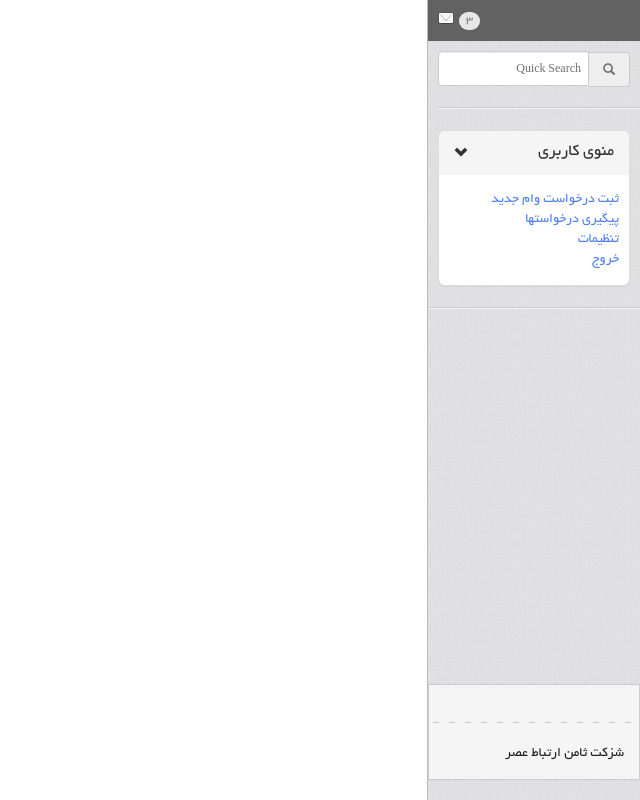
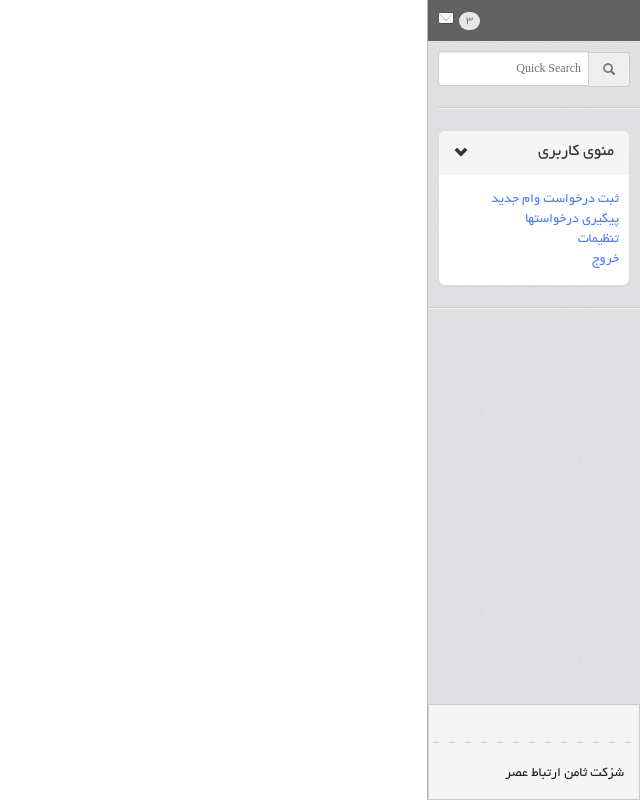
Before and after one commit to psycho-ir/rose, a Django app: template dashboard/templates/test.html in a window 1280 px wide. Shown: the whole page, without its empty margins (640-1280 px from the left). Run offline with Django 3.2, Linux system fonts and the light colour scheme; the template is opened without the code that fills it, so the values that code supplies are empty; parts of the project's set-up code (start-up, migrations or seed data) failed here and were passed over; some libraries are stand-ins or nearby versions.

Commit message:
company name position changed

```diff
--- a/templates/base_dashboard.html
+++ b/templates/base_dashboard.html
@@ -112,7 +112,7 @@
                 height: 2px;
                 outline: medium none;
                 width: 100%;"/>
-        <div style="position: absolute; bottom: 20px; width: 100%; padding-right: 0px; padding-left: 0px;"
+        <div style="position: absolute; bottom: 0px; width: 100%; padding-right: 0px; padding-left: 0px;"
              class="bottom container">
             <hr style="background: url('{% static "image/base/icn_search.png" %}') repeat-x scroll 0 0 rgba(0, 0, 0, 0);
                     border: medium none;
```
